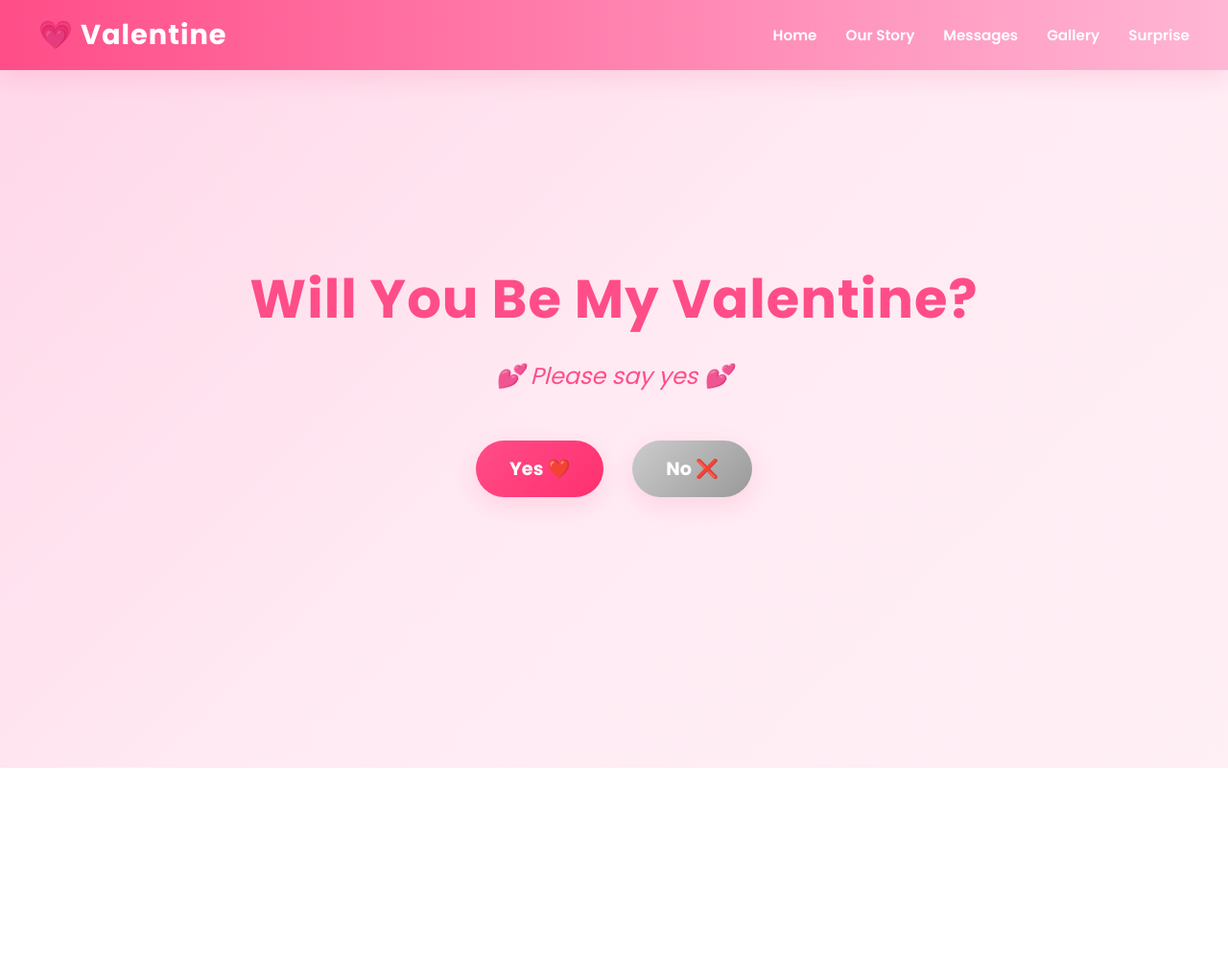
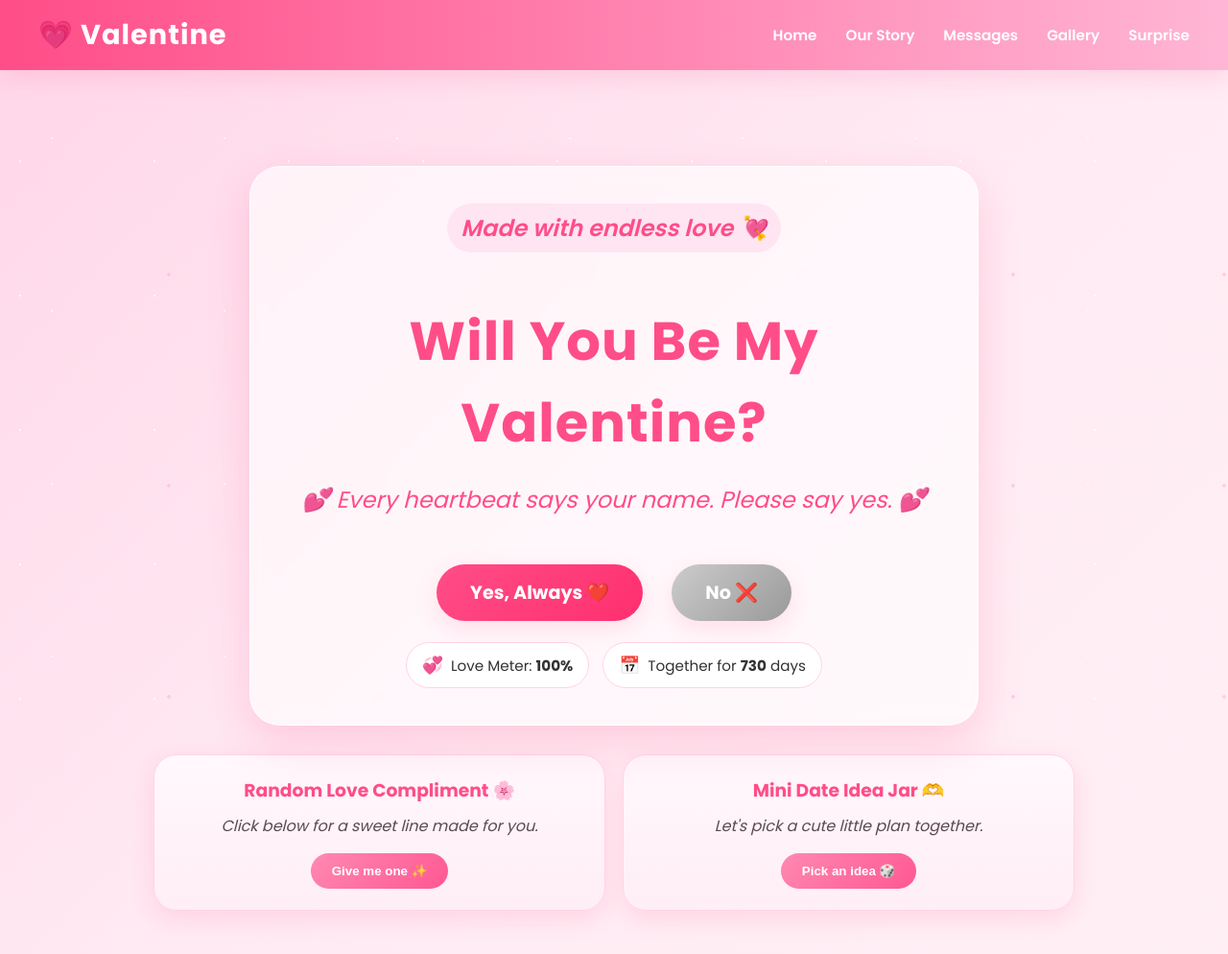
Before and after one commit to RehanAslam2004/Valentine, a plain HTML site: page index.html in a window 1280 px wide. Shown: the whole page at 96% size. Before the commit the page ends 800 px from the top, so only its background shows below. Drawn offline with Linux system fonts and the light colour scheme.

Commit message:
Redesign home page with cute styling and interactive features

```diff
--- a/css/style.css
+++ b/css/style.css
@@ -37,6 +37,20 @@ body {
   color: var(--text-dark);
   overflow-x: hidden;
 }
+
+
+body::before {
+  content: '';
+  position: fixed;
+  inset: 0;
+  background-image: radial-gradient(circle at 15% 20%, rgba(255, 255, 255, 0.7) 1px, transparent 1px),
+                    radial-gradient(circle at 80% 30%, rgba(255, 182, 213, 0.55) 2px, transparent 2px),
+                    radial-gradient(circle at 30% 80%, rgba(255, 255, 255, 0.6) 1.5px, transparent 1.5px);
+  background-size: 140px 140px, 220px 220px, 180px 180px;
+  pointer-events: none;
+  z-index: -1;
+}
+
 
 /* ============================================
    NAVIGATION BAR
@@ -168,6 +182,95 @@ nav a:hover::after {
 
 .btn-no:active {
   transform: scale(0.85);
+}
+
+
+.hero-card {
+  background: rgba(255, 255, 255, 0.62);
+  border: 1px solid rgba(255, 255, 255, 0.85);
+  backdrop-filter: blur(8px);
+  border-radius: 32px;
+  padding: 38px 32px;
+  max-width: 760px;
+  box-shadow: 0 18px 45px rgba(255, 77, 136, 0.2);
+}
+
+.hero-tag {
+  display: inline-block;
+  padding: 8px 14px;
+  border-radius: 999px;
+  background: #ffe4f1;
+  color: #d93b73;
+  font-size: 0.9rem;
+  font-weight: 600;
+  margin-bottom: 16px;
+}
+
+.hero-mini-stats {
+  margin-top: 22px;
+  display: flex;
+  justify-content: center;
+  gap: 14px;
+  flex-wrap: wrap;
+}
+
+.stat-pill {
+  background: #fff;
+  border: 1px solid #ffd3e5;
+  border-radius: 999px;
+  padding: 10px 16px;
+  font-size: 0.95rem;
+  display: flex;
+  align-items: center;
+  gap: 8px;
+}
+
+.stat-emoji {
+  font-size: 1.1rem;
+}
+
+.cute-features {
+  margin-top: 30px;
+  width: min(960px, 100%);
+  display: grid;
+  grid-template-columns: repeat(2, minmax(240px, 1fr));
+  gap: 18px;
+}
+
+.feature-card {
+  background: linear-gradient(180deg, #fff8fc, #ffeef6);
+  border: 1px solid #ffd4e7;
+  border-radius: 24px;
+  padding: 22px;
+  box-shadow: var(--shadow);
+  text-align: center;
+}
+
+.feature-card h3 {
+  color: var(--primary-pink);
+  margin-bottom: 10px;
+}
+
+.feature-card p {
+  margin-bottom: 16px;
+  color: #5b4a52;
+  font-size: 1rem;
+}
+
+.btn-soft {
+  border: none;
+  border-radius: 999px;
+  padding: 11px 22px;
+  font-weight: 700;
+  background: linear-gradient(135deg, #ff89b1, #ff5792);
+  color: #fff;
+  cursor: pointer;
+  transition: var(--transition);
+}
+
+.btn-soft:hover {
+  transform: translateY(-2px);
+  box-shadow: 0 8px 18px rgba(255, 77, 136, 0.24);
 }
 
 /* Heart floating animation */
@@ -1181,3 +1284,46 @@ nav a:hover::after {
     margin-bottom: 40px;
   }
 }
+
+
+@media (max-width: 900px) {
+  .hero h1 {
+    font-size: 2.7rem;
+  }
+
+  .cute-features {
+    grid-template-columns: 1fr;
+  }
+}
+
+@media (max-width: 600px) {
+  nav {
+    padding: 14px 18px;
+    gap: 10px;
+  }
+
+  nav ul {
+    gap: 16px;
+  }
+
+  .hero {
+    padding: 50px 14px;
+  }
+
+  .hero-card {
+    padding: 26px 16px;
+  }
+
+  .hero h1 {
+    font-size: 2.1rem;
+  }
+
+  .hero p {
+    font-size: 1.1rem;
+    margin-bottom: 32px;
+  }
+
+  .btn-yes, .btn-no {
+    width: 100%;
+  }
+}
--- a/index.html
+++ b/index.html
@@ -23,16 +23,43 @@
   </nav>
 
   <section class="hero">
-    <h1>Will You Be My Valentine?</h1>
-    <p>💕 Please say yes 💕</p>
+    <div class="hero-card">
+      <p class="hero-tag">Made with endless love 💘</p>
+      <h1>Will You Be My Valentine?</h1>
+      <p>💕 Every heartbeat says your name. Please say yes. 💕</p>
 
-    <div class="button-container">
-      <button id="yesBtn" class="btn-yes">Yes ❤️</button>
-      <button id="noBtn" class="btn-no">No ❌</button>
+      <div class="button-container">
+        <button id="yesBtn" class="btn-yes">Yes, Always ❤️</button>
+        <button id="noBtn" class="btn-no">No ❌</button>
+      </div>
+
+      <div class="hero-mini-stats">
+        <div class="stat-pill">
+          <span class="stat-emoji">💞</span>
+          <span>Love Meter: <strong id="loveMeter">100%</strong></span>
+        </div>
+        <div class="stat-pill">
+          <span class="stat-emoji">📅</span>
+          <span>Together for <strong id="daysCounter">0</strong> days</span>
+        </div>
+      </div>
+    </div>
+
+    <div class="cute-features">
+      <div class="feature-card">
+        <h3>Random Love Compliment 🌸</h3>
+        <p id="complimentText">Click below for a sweet line made for you.</p>
+        <button id="complimentBtn" class="btn-soft">Give me one ✨</button>
+      </div>
+
+      <div class="feature-card">
+        <h3>Mini Date Idea Jar 🫶</h3>
+        <p id="dateIdeaText">Let's pick a cute little plan together.</p>
+        <button id="dateIdeaBtn" class="btn-soft">Pick an idea 🎲</button>
+      </div>
     </div>
   </section>
 
-  <!-- Floating hearts container -->
   <div id="hearts-container"></div>
 
 <script src="js/main.js"></script>
--- a/js/main.js
+++ b/js/main.js
@@ -176,7 +176,7 @@ document.addEventListener('DOMContentLoaded', function() {
 // ============================================
 
 document.addEventListener('DOMContentLoaded', function() {
-  const galleryItems = document.querySelectorAll('.gallery-item');
+  const galleryItems = document.querySelectorAll('.gallery-item, .polaroid-frame');
 
   galleryItems.forEach((item, index) => {
     item.addEventListener('click', function() {
@@ -259,3 +259,55 @@ document.querySelectorAll('a[href^="#"]').forEach(anchor => {
     }
   });
 });
+
+
+
+// ============================================
+// HOME PAGE - CUTE EXTRA FEATURES
+// ============================================
+
+document.addEventListener('DOMContentLoaded', function() {
+  const complimentBtn = document.getElementById('complimentBtn');
+  const complimentText = document.getElementById('complimentText');
+  const dateIdeaBtn = document.getElementById('dateIdeaBtn');
+  const dateIdeaText = document.getElementById('dateIdeaText');
+  const daysCounter = document.getElementById('daysCounter');
+
+  const compliments = [
+    'You make ordinary days feel like a fairy tale. ✨',
+    'Your smile is my favorite sunrise. 🌅',
+    'Being with you feels like home and adventure at once. 💕',
+    'You are the prettiest chapter in my life story. 📖💖',
+    'Your laugh is honestly my favorite song. 🎶'
+  ];
+
+  const dateIdeas = [
+    'Make hot chocolate and watch a cozy movie night. ☕🎬',
+    'Take sunset photos and pick the cutest one together. 🌇📸',
+    'Cook a simple dessert together and rate it like judges. 🍰',
+    'Write tiny notes for each other and exchange them. 💌',
+    'Go on a mini walk and share your dream travel list. 🚶‍♀️🌍'
+  ];
+
+  if (complimentBtn && complimentText) {
+    complimentBtn.addEventListener('click', function() {
+      const compliment = compliments[Math.floor(Math.random() * compliments.length)];
+      complimentText.textContent = compliment;
+      createHearts();
+    });
+  }
+
+  if (dateIdeaBtn && dateIdeaText) {
+    dateIdeaBtn.addEventListener('click', function() {
+      const idea = dateIdeas[Math.floor(Math.random() * dateIdeas.length)];
+      dateIdeaText.textContent = idea;
+    });
+  }
+
+  if (daysCounter) {
+    const startDate = new Date('2024-02-14T00:00:00');
+    const today = new Date();
+    const days = Math.max(1, Math.floor((today - startDate) / (1000 * 60 * 60 * 24)));
+    daysCounter.textContent = days;
+  }
+});
```
Also changed, not shown: gallery.html (+1 -1 lines), story.html (+1 -1 lines).
